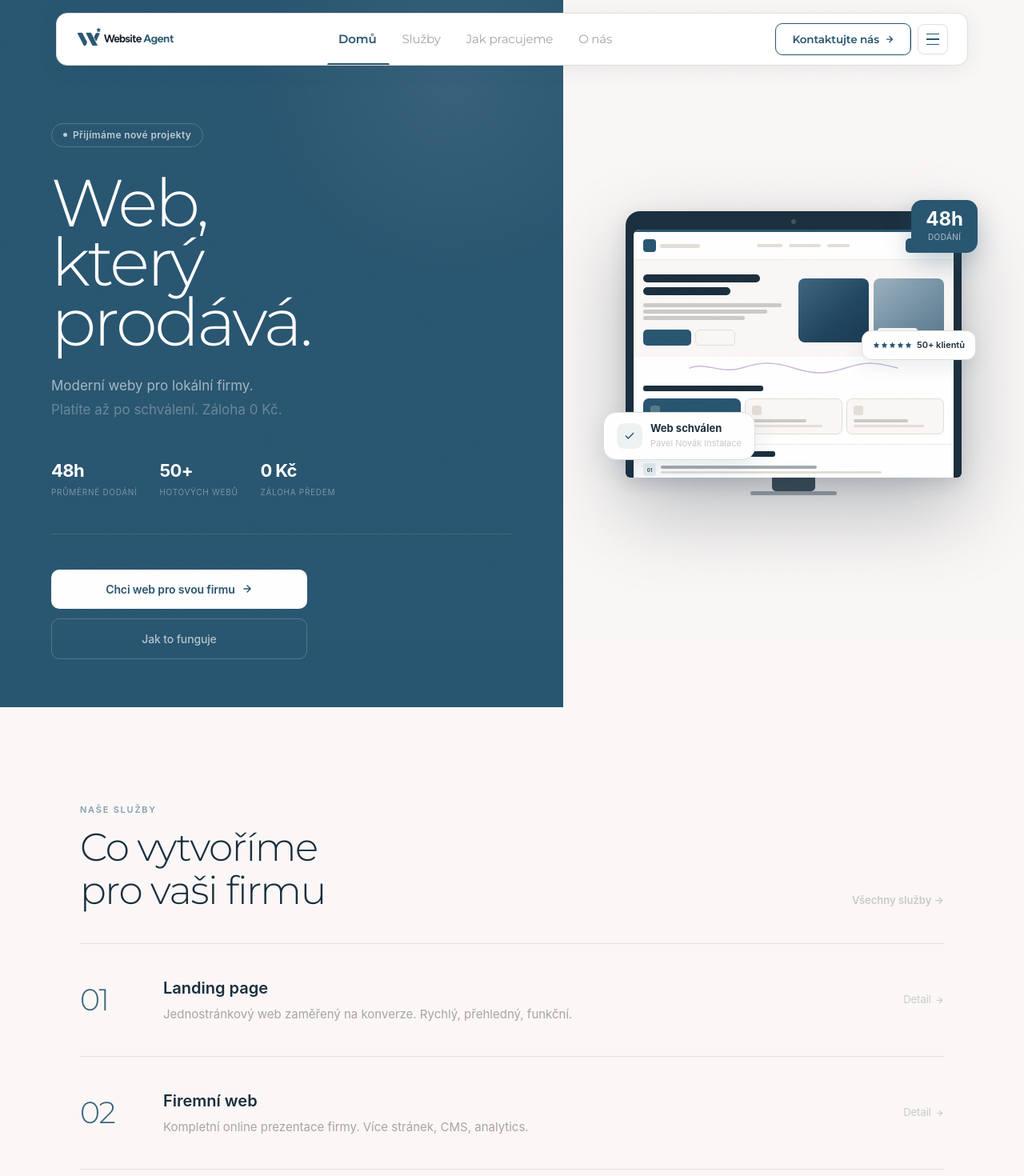
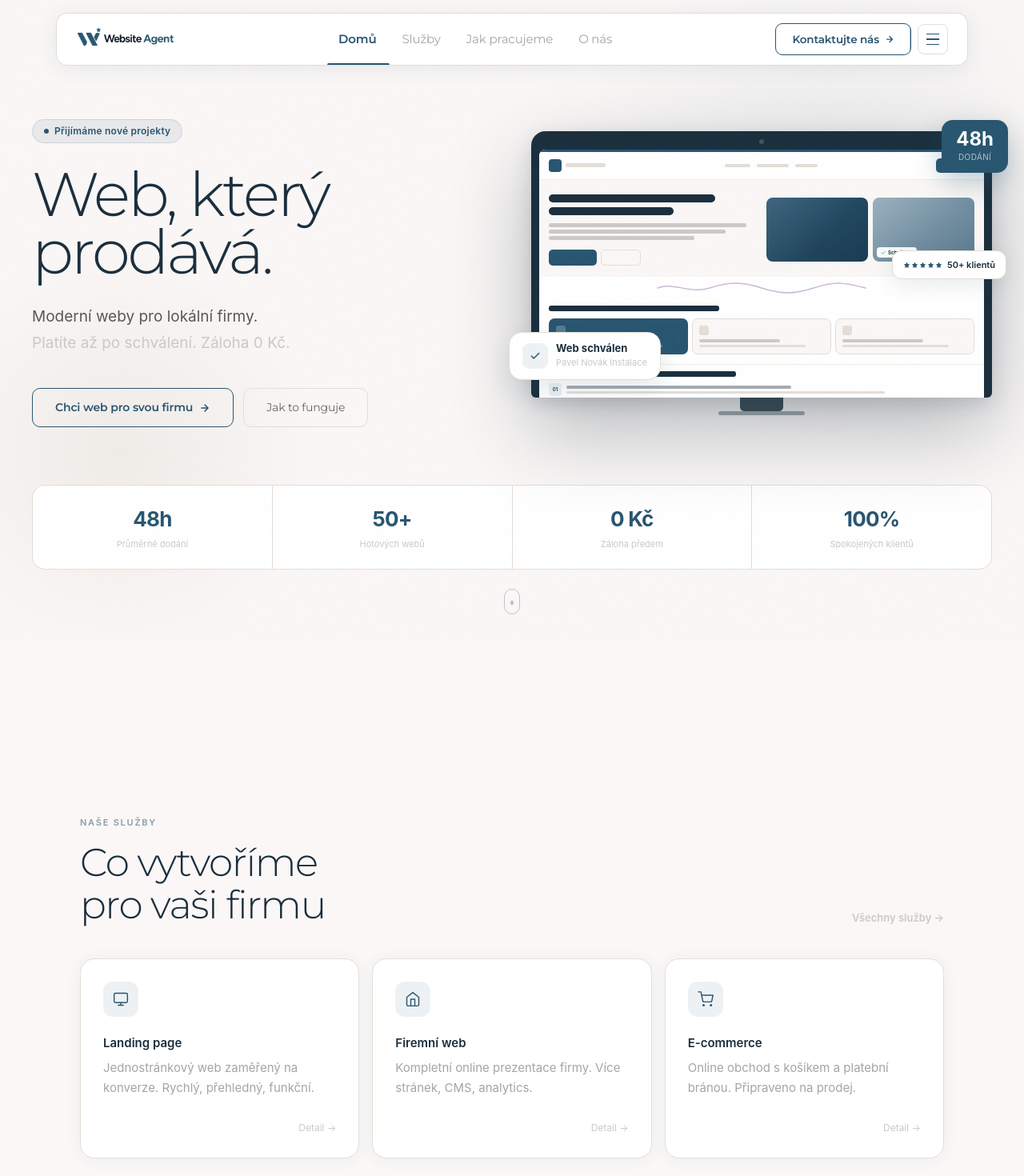
Before and after one commit to maxcz323/WebsiteAgent, a Next.js app: page / in a window 1280 px wide. Shown: the top 1470 px of the page at 80% size. Built offline with nearby package versions, Linux system fonts and the light colour scheme.

Commit message:
revert: zpet na v3.95

```diff
--- a/app/(marketing)/page.tsx
+++ b/app/(marketing)/page.tsx
@@ -27,10 +27,6 @@ const MOBILE_RESET = `
   }
   @media(prefers-reduced-motion: reduce){
     .preview-page { animation: none !important; }
-  }
-  @media(max-width:1023px){
-    .hero-right{display:none!important}
-    .hero-left{width:100%!important;min-height:100vh}
   }
 `;
 
@@ -253,74 +249,114 @@ const STATS = [
 
 function Hero() {
   return (
-    <section style={{ minHeight: '100vh', display: 'flex', overflow: 'hidden', position: 'relative' }}>
+    <section style={{ background: BG, minHeight: '100vh', display: 'flex', flexDirection: 'column', justifyContent: 'center', overflow: 'hidden', position: 'relative' }}>
+      {/* Background blobs */}
+      <div aria-hidden style={{ position: 'absolute', top: '-15%', right: '-8%', width: '700px', height: '700px', borderRadius: '50%', background: 'radial-gradient(circle, rgba(40,85,112,0.06) 0%, transparent 65%)', pointerEvents: 'none' }} />
+      <div aria-hidden style={{ position: 'absolute', bottom: '-5%', left: '-10%', width: '550px', height: '550px', borderRadius: '50%', background: 'radial-gradient(circle, rgba(227,222,215,0.45) 0%, transparent 65%)', pointerEvents: 'none' }} />
 
-      {/* ── Left: blue panel ── */}
-      <div className="hero-left" style={{ width: '55%', background: ACCENT, display: 'flex', flexDirection: 'column', justifyContent: 'center', padding: 'clamp(100px,12vw,160px) clamp(36px,5vw,80px) 60px', position: 'relative', overflow: 'hidden' }}>
-        <div aria-hidden style={{ position: 'absolute', top: '-20%', right: '-20%', width: '560px', height: '560px', borderRadius: '50%', background: 'radial-gradient(circle, rgba(255,255,255,0.07) 0%, transparent 65%)', pointerEvents: 'none' }} />
+      <div className="relative z-10 w-full max-w-7xl mx-auto px-5 sm:px-10" style={{ paddingTop: '120px', paddingBottom: '60px' }}>
 
-        <motion.div initial={{ opacity: 0, y: 10 }} animate={{ opacity: 1, y: 0 }} transition={{ duration: 0.5, delay: 0.05 }}
-          style={{ display: 'inline-flex', alignItems: 'center', gap: '7px', border: '1px solid rgba(255,255,255,0.2)', borderRadius: '20px', padding: '5px 14px', marginBottom: '32px', width: 'fit-content' }}
+        {/* ── 2-column grid ── */}
+        <div className="grid grid-cols-1 lg:grid-cols-2 gap-12 items-center" style={{ marginBottom: '72px' }}>
+
+          {/* Left: text */}
+          <div>
+            <motion.div
+              initial={{ opacity: 0, y: 10 }} animate={{ opacity: 1, y: 0 }}
+              transition={{ duration: 0.5, delay: 0.05 }}
+              style={{ display: 'inline-flex', alignItems: 'center', gap: '7px', background: 'rgba(40,85,112,0.08)', border: '1px solid rgba(40,85,112,0.14)', borderRadius: '20px', padding: '5px 14px', marginBottom: '28px' }}
             >
-          <div style={{ width: '5px', height: '5px', borderRadius: '50%', background: 'rgba(255,255,255,0.7)' }} />
-          <span style={{ fontSize: '12px', fontWeight: 600, color: 'rgba(255,255,255,0.7)', letterSpacing: '0.03em' }}>Přijímáme nové projekty</span>
+              <div style={{ width: '6px', height: '6px', borderRadius: '50%', background: ACCENT }} />
+              <span style={{ fontSize: '12px', fontWeight: 600, color: ACCENT, letterSpacing: '0.02em' }}>Přijímáme nové projekty</span>
             </motion.div>
 
-        <motion.h1 initial={{ opacity: 0, y: 28 }} animate={{ opacity: 1, y: 0 }} transition={{ duration: 0.75, delay: 0.12 }}
-          style={{ fontFamily: 'var(--font-display)', fontWeight: 300, letterSpacing: '-0.04em', lineHeight: 0.9, color: '#fff', fontSize: 'clamp(52px,6.5vw,96px)', marginBottom: '28px' }}
+            <motion.h1
+              initial={{ opacity: 0, y: 24 }} animate={{ opacity: 1, y: 0 }}
+              transition={{ duration: 0.7, delay: 0.12 }}
+              style={{ fontFamily: 'var(--font-display)', fontWeight: 300, letterSpacing: '-0.04em', lineHeight: 0.95, color: '#1a2e3d', fontSize: 'clamp(44px,6vw,88px)', marginBottom: '28px' }}
             >
-          Web,<br />který<br />prodává.
+              Web, který<br />prodává.
             </motion.h1>
 
-        <motion.p initial={{ opacity: 0, y: 16 }} animate={{ opacity: 1, y: 0 }} transition={{ duration: 0.6, delay: 0.22 }}
-          style={{ fontSize: '17px', lineHeight: 1.75, color: 'rgba(255,255,255,0.58)', maxWidth: '320px', marginBottom: '44px' }}
+            <motion.p
+              initial={{ opacity: 0, y: 16 }} animate={{ opacity: 1, y: 0 }}
+              transition={{ duration: 0.6, delay: 0.22 }}
+              style={{ fontSize: '19px', lineHeight: 1.7, color: '#5c5650', maxWidth: '380px', marginBottom: '40px' }}
             >
               Moderní weby pro lokální firmy.<br />
-          <span style={{ color: 'rgba(255,255,255,0.3)' }}>Platíte až po schválení. Záloha 0 Kč.</span>
+              <span style={{ color: '#cbcac7' }}>Platíte až po schválení. Záloha 0 Kč.</span>
             </motion.p>
 
-        {/* Stats row */}
-        <motion.div initial={{ opacity: 0, y: 12 }} animate={{ opacity: 1, y: 0 }} transition={{ duration: 0.6, delay: 0.32 }}
-          style={{ display: 'flex', gap: '28px', marginBottom: '44px', paddingBottom: '44px', borderBottom: '1px solid rgba(255,255,255,0.12)' }}
+            <motion.div
+              initial={{ opacity: 0, y: 14 }} animate={{ opacity: 1, y: 0 }}
+              transition={{ duration: 0.6, delay: 0.32 }}
+              className="flex flex-col sm:flex-row gap-3"
             >
-          {STATS.slice(0, 3).map(s => (
-            <div key={s.l}>
-              <p style={{ fontSize: '22px', fontWeight: 700, color: '#fff', letterSpacing: '-0.03em', marginBottom: '3px' }}>{s.n}</p>
-              <p style={{ fontSize: '10px', color: 'rgba(255,255,255,0.38)', textTransform: 'uppercase', letterSpacing: '0.07em', margin: 0 }}>{s.l}</p>
+              <Link href="/kontakt" className="btn-mkt-primary">
+                Chci web pro svou firmu
+                <svg width="14" height="14" viewBox="0 0 24 24" fill="none" stroke="currentColor" strokeWidth="2.5" strokeLinecap="round" strokeLinejoin="round"><path d="M5 12h14M12 5l7 7-7 7" /></svg>
+              </Link>
+              <Link href="/jak-pracujeme" className="btn-mkt-ghost">Jak to funguje</Link>
+            </motion.div>
+          </div>
+
+          {/* Right: monitor visual with background text watermark */}
+          <motion.div
+            initial={{ opacity: 0, x: 40 }} animate={{ opacity: 1, x: 0 }}
+            transition={{ duration: 0.85, delay: 0.2, ease: [0.22, 1, 0.36, 1] }}
+            className="hidden lg:block"
+            style={{ position: 'relative' }}
+          >
+            {/* Ghost text — centered behind the monitor */}
+            <div aria-hidden style={{
+              position: 'absolute',
+              top: '50%',
+              left: '50%',
+              transform: 'translate(-50%, -58%)',
+              fontFamily: 'var(--font-display)',
+              fontSize: 'clamp(90px, 9vw, 130px)',
+              fontWeight: 300,
+              letterSpacing: '-0.04em',
+              lineHeight: 0.88,
+              color: 'rgba(26,46,61,0.06)',
+              userSelect: 'none',
+              pointerEvents: 'none',
+              zIndex: 0,
+              whiteSpace: 'nowrap',
+              textAlign: 'center',
+            }}>
+              Web,<br />který
+            </div>
+
+            <div style={{ position: 'relative', zIndex: 1 }}>
+              <MonitorVisual />
+            </div>
+          </motion.div>
+        </div>
+
+        {/* ── Stats bar — full width ── */}
+        <motion.div
+          initial={{ opacity: 0, y: 16 }} animate={{ opacity: 1, y: 0 }}
+          transition={{ duration: 0.7, delay: 0.5 }}
+          className="grid grid-cols-2 sm:grid-cols-4 gap-px"
+          style={{ background: '#e3ded7', borderRadius: '16px', overflow: 'hidden', border: '1px solid #e3ded7' }}
+        >
+          {STATS.map(s => (
+            <div key={s.l} style={{ background: '#fff', padding: '22px 28px', textAlign: 'center' }}>
+              <p style={{ fontSize: '26px', fontWeight: 700, color: ACCENT, letterSpacing: '-0.03em', marginBottom: '4px' }}>{s.n}</p>
+              <p style={{ fontSize: '11px', color: '#cbcac7', margin: 0 }}>{s.l}</p>
             </div>
           ))}
         </motion.div>
-
-        {/* CTA buttons */}
-        <motion.div initial={{ opacity: 0, y: 12 }} animate={{ opacity: 1, y: 0 }} transition={{ duration: 0.6, delay: 0.42 }}
-          style={{ display: 'flex', flexDirection: 'column', gap: '12px', maxWidth: '320px' }}
-        >
-          <Link href="/kontakt"
-            style={{ display: 'inline-flex', alignItems: 'center', justifyContent: 'center', gap: '8px', fontSize: '14px', fontWeight: 600, textDecoration: 'none', padding: '14px 28px', borderRadius: '10px', background: '#fff', color: ACCENT, transition: 'opacity .2s, transform .2s', letterSpacing: '-0.01em' }}
-            onMouseEnter={e => { e.currentTarget.style.opacity = '0.9'; e.currentTarget.style.transform = 'translateY(-1px)'; }}
-            onMouseLeave={e => { e.currentTarget.style.opacity = '1'; e.currentTarget.style.transform = ''; }}
-          >
-            Chci web pro svou firmu
-            <svg width="14" height="14" viewBox="0 0 24 24" fill="none" stroke="currentColor" strokeWidth="2.5" strokeLinecap="round" strokeLinejoin="round"><path d="M5 12h14M12 5l7 7-7 7" /></svg>
-          </Link>
-          <Link href="/jak-pracujeme"
-            style={{ display: 'inline-flex', alignItems: 'center', justifyContent: 'center', gap: '8px', fontSize: '14px', fontWeight: 500, textDecoration: 'none', padding: '14px 28px', borderRadius: '10px', border: '1.5px solid rgba(255,255,255,0.2)', color: 'rgba(255,255,255,0.65)', transition: 'border-color .2s, color .2s, transform .2s', letterSpacing: '-0.01em' }}
-            onMouseEnter={e => { e.currentTarget.style.borderColor = 'rgba(255,255,255,0.45)'; e.currentTarget.style.color = '#fff'; e.currentTarget.style.transform = 'translateY(-1px)'; }}
-            onMouseLeave={e => { e.currentTarget.style.borderColor = 'rgba(255,255,255,0.2)'; e.currentTarget.style.color = 'rgba(255,255,255,0.65)'; e.currentTarget.style.transform = ''; }}
-          >Jak to funguje</Link>
-        </motion.div>
       </div>
 
-      {/* ── Right: cream panel with monitor ── */}
-      <div className="hero-right" style={{ flex: 1, background: BG, display: 'flex', alignItems: 'center', justifyContent: 'center', padding: '80px 40px', position: 'relative', overflow: 'hidden' }}>
-        <div aria-hidden style={{ position: 'absolute', top: '50%', left: '50%', transform: 'translate(-50%, -58%)', fontFamily: 'var(--font-display)', fontSize: 'clamp(80px, 9vw, 120px)', fontWeight: 300, letterSpacing: '-0.04em', lineHeight: 0.88, color: 'rgba(26,46,61,0.05)', userSelect: 'none', pointerEvents: 'none', zIndex: 0, whiteSpace: 'nowrap', textAlign: 'center' }}>
-          Web,<br />který
+      {/* Scroll indicator */}
+      <div className="absolute bottom-8 left-1/2 -translate-x-1/2 pointer-events-none" style={{ opacity: 0.3 }}>
+        <div style={{ width: '20px', height: '32px', borderRadius: '10px', border: `1px solid ${ACCENT}`, display: 'flex', alignItems: 'flex-start', justifyContent: 'center', paddingTop: '6px' }}>
+          <motion.div style={{ width: '4px', height: '6px', borderRadius: '2px', background: ACCENT }}
+            animate={{ y: [0, 10, 0] }} transition={{ duration: 1.6, repeat: Infinity, ease: 'easeInOut' }} />
         </div>
-        <motion.div initial={{ opacity: 0, x: 32 }} animate={{ opacity: 1, x: 0 }} transition={{ duration: 0.9, delay: 0.25, ease: [0.22, 1, 0.36, 1] }} style={{ position: 'relative', zIndex: 1, width: '100%', maxWidth: '420px' }}>
-          <MonitorVisual />
-        </motion.div>
       </div>
-
     </section>
   );
 }
@@ -346,54 +382,54 @@ const SERVICES = [
 
 function ServicesSection() {
   const outerRef = useRef<HTMLDivElement>(null);
-  const inView = useInView(outerRef, { once: false, amount: 0.1 });
-  const E = (delay = 0) => ({ duration: 0.8, ease: [0.22, 1, 0.36, 1] as any, delay: inView ? delay : 0 });
+  const inView = useInView(outerRef, { once: false, amount: 0.2 });
+  const E = (delay = 0) => ({ duration: 0.9, ease: [0.22, 1, 0.36, 1] as any, delay: inView ? delay : 0 });
 
   return (
-    <div ref={outerRef} style={{ background: BG, padding: '120px 24px' }}>
+    <div ref={outerRef} style={{ background: BG, padding: '220px 24px' }}>
       <div style={{ maxWidth: '1080px', margin: '0 auto' }}>
 
-        {/* Header */}
-        <motion.div animate={{ opacity: inView ? 1 : 0, y: inView ? 0 : 20 }} transition={E(0)}
-          style={{ display: 'flex', alignItems: 'flex-end', justifyContent: 'space-between', paddingBottom: '40px', borderBottom: '1px solid #e3ded7', marginBottom: '0' }}
+        <motion.div
+          animate={{ opacity: inView ? 1 : 0, x: inView ? 0 : -80 }}
+          transition={E(0)}
+          className="mb-10"
         >
-          <div>
-            <p style={{ fontSize: '11px', fontWeight: 600, color: 'rgba(40,85,112,0.55)', textTransform: 'uppercase', letterSpacing: '0.16em', marginBottom: '12px' }}>Naše služby</p>
+          <p style={{ fontSize: '11px', fontWeight: 600, color: 'rgba(40,85,112,0.55)', textTransform: 'uppercase', letterSpacing: '0.16em', marginBottom: '14px' }}>Naše služby</p>
+          <div className="flex flex-col sm:flex-row sm:items-end justify-between gap-4">
             <h2 style={{ fontFamily: 'var(--font-display)', fontSize: 'clamp(26px,3.8vw,50px)', fontWeight: 300, color: '#1a2e3d', letterSpacing: '-0.03em', lineHeight: 1.1, margin: 0 }}>
               Co vytvoříme<br />pro vaši firmu
             </h2>
-          </div>
-          <Link href="/sluzby" style={{ fontSize: '13px', fontWeight: 600, color: '#cbcac7', textDecoration: 'none', whiteSpace: 'nowrap', transition: 'color .15s', paddingBottom: '4px' }}
+            <Link href="/sluzby" style={{ fontSize: '13px', fontWeight: 600, color: '#cbcac7', textDecoration: 'none', whiteSpace: 'nowrap', transition: 'color .15s' }}
               onMouseEnter={e => (e.currentTarget.style.color = ACCENT)}
               onMouseLeave={e => (e.currentTarget.style.color = '#cbcac7')}
             >Všechny služby →</Link>
+          </div>
         </motion.div>
 
-        {/* Service list */}
-        {SERVICES.map((s, i) => (
+        <div className="grid grid-cols-1 md:grid-cols-3 gap-4">
+          {[
+            { from: { x: -110, rotate: -2.5 }, to: { x: 0, rotate: 0 }, delay: 0.1, s: SERVICES[0] },
+            { from: { y:   90 },                to: { y: 0 },             delay: 0.18, s: SERVICES[1] },
+            { from: { x:  110, rotate:  2.5 }, to: { x: 0, rotate: 0 }, delay: 0.1, s: SERVICES[2] },
+          ].map(({ from, to, delay, s }) => (
             <motion.div key={s.title}
-            animate={{ opacity: inView ? 1 : 0, y: inView ? 0 : 18 }}
-            transition={E(0.1 + i * 0.1)}
+              animate={{ opacity: inView ? 1 : 0, ...(inView ? to : from) }}
+              transition={E(delay)}
+              style={CARD}
+              className="cursor-pointer group"
               onClick={() => (window.location.href = s.href)}
-            style={{ borderBottom: '1px solid #e3ded7', padding: '40px 0', cursor: 'pointer', display: 'grid', gridTemplateColumns: '72px 1fr auto', alignItems: 'center', gap: '32px' }}
-            className="group"
-            onMouseEnter={e => { (e.currentTarget as HTMLElement).style.backgroundColor = 'rgba(40,85,112,0.02)'; }}
-            onMouseLeave={e => { (e.currentTarget as HTMLElement).style.backgroundColor = 'transparent'; }}
             >
-            <span style={{ fontFamily: 'var(--font-display)', fontSize: '38px', fontWeight: 300, color: ACCENT, letterSpacing: '-0.04em', lineHeight: 1, opacity: 0.9 }}>0{i + 1}</span>
-            <div>
-              <h3 style={{ fontSize: '20px', fontWeight: 600, color: '#1a2e3d', marginBottom: '6px' }}>{s.title}</h3>
-              <p style={{ fontSize: '15px', color: '#a8a4a0', lineHeight: 1.6, margin: 0 }}>{s.desc}</p>
+              <div style={{ width: '44px', height: '44px', borderRadius: '12px', background: 'rgba(40,85,112,0.08)', color: ACCENT, display: 'flex', alignItems: 'center', justifyContent: 'center', marginBottom: '22px' }}>
+                {s.icon}
               </div>
-            <span style={{ fontSize: '13px', color: '#cbcac7', whiteSpace: 'nowrap', display: 'inline-flex', alignItems: 'center', gap: '5px', transition: 'color .2s' }}
-              onMouseEnter={e => (e.currentTarget.style.color = ACCENT)}
-              onMouseLeave={e => (e.currentTarget.style.color = '#cbcac7')}
-            >
-              Detail
-              <svg width="11" height="11" viewBox="0 0 24 24" fill="none" stroke="currentColor" strokeWidth="2.5" strokeLinecap="round" strokeLinejoin="round"><path d="M5 12h14M12 5l7 7-7 7" /></svg>
-            </span>
+              <h3 style={{ fontSize: '15px', fontWeight: 600, color: '#1a2e3d', marginBottom: '8px' }}>{s.title}</h3>
+              <p style={{ fontSize: '15px', lineHeight: 1.65, color: '#a8a4a0', marginBottom: '28px' }}>{s.desc}</p>
+              <div style={{ display: 'flex', alignItems: 'center', justifyContent: 'flex-end' }}>
+                <span style={{ fontSize: '12px', color: '#cbcac7' }}>Detail →</span>
+              </div>
             </motion.div>
           ))}
+        </div>
       </div>
     </div>
   );
```
Also changed, not shown: app/changelog/page.tsx (+0 -7 lines). Lines whose indentation alone changed are shown as unchanged.
